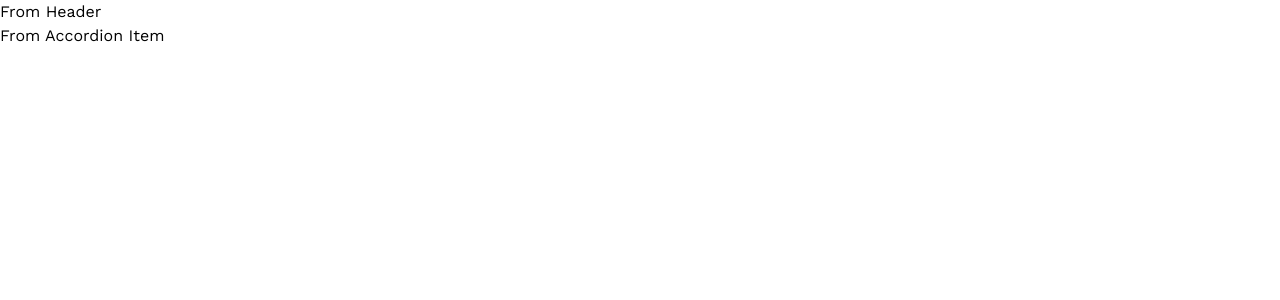
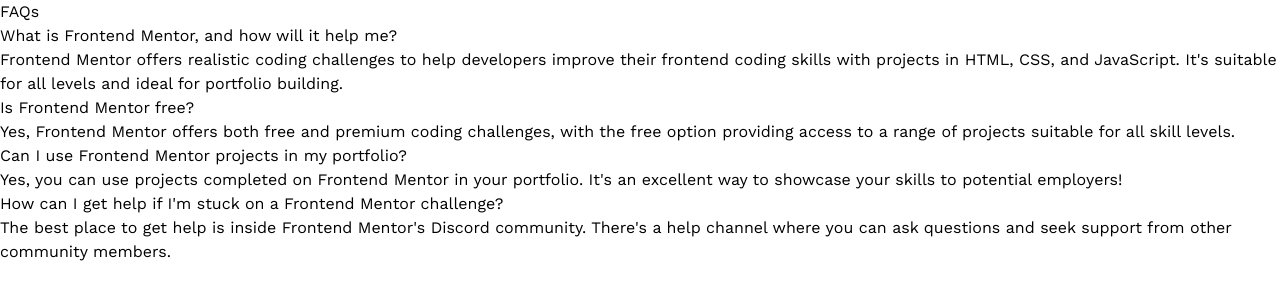
Before and after one commit to tOnski86/react-faq-accordion, a React (Vite) app: page / in a window 1280 px wide. Shown: the top 300 px of the page. Built offline with nearby package versions, Linux system fonts and the light colour scheme.

Commit message:
Implement custom hook useFetch

```diff
--- a/data/data.json
+++ b/data/data.json
@@ -1,17 +1,21 @@
 [
   {
+    "id": 1,
     "title": "What is Frontend Mentor, and how will it help me?",
     "text": "Frontend Mentor offers realistic coding challenges to help developers improve their frontend coding skills with projects in HTML, CSS, and JavaScript. It's suitable for all levels and ideal for portfolio building."
   },
   {
+    "id": 2,
     "title": "Is Frontend Mentor free?",
     "text": "Yes, Frontend Mentor offers both free and premium coding challenges, with the free option providing access to a range of projects suitable for all skill levels."
   },
   {
+    "id": 3,
     "title": "Can I use Frontend Mentor projects in my portfolio?",
     "text": "Yes, you can use projects completed on Frontend Mentor in your portfolio. It's an excellent way to showcase your skills to potential employers!"
   },
   {
+    "id": 4,
     "title": "How can I get help if I'm stuck on a Frontend Mentor challenge?",
     "text": "The best place to get help is inside Frontend Mentor's Discord community. There's a help channel where you can ask questions and seek support from other community members."
   }
--- a/src/App.jsx
+++ b/src/App.jsx
@@ -1,25 +1,15 @@
-import { useEffect, useState } from 'react';
-
 import Accordion from './components/Accordion';
 import Header from './components/Header';
 
+import useFetch from './utilities/useFetch';
+
 function App() {
-  const [state, setState] = useState([]);
-
-  useEffect(function () {
-    async function fetchData() {
-      const res = await fetch('./data/data.json');
-      const data = await res.json();
-      setState(data);
-    }
-
-    fetchData();
-  }, []);
+  const { content } = useFetch();
 
   return (
     <div>
       <Header />
-      <Accordion />
+      <Accordion content={content} />
     </div>
   );
 }
--- a/src/components/Accordion.jsx
+++ b/src/components/Accordion.jsx
@@ -1,7 +1,16 @@
+/* eslint-disable react/prop-types */
 import AccordionItem from './AccordionItem';
 
-function Accordion() {
-  return <AccordionItem />;
+function Accordion({ content }) {
+  return (
+    <div>
+      <ul>
+        {content.map(item => (
+          <AccordionItem item={item} key={item.id} />
+        ))}
+      </ul>
+    </div>
+  );
 }
 
 export default Accordion;
--- a/src/components/AccordionItem.jsx
+++ b/src/components/AccordionItem.jsx
@@ -1,5 +1,13 @@
-function AccordionItem() {
-  return <h1>From Accordion Item</h1>;
+/* eslint-disable react/prop-types */
+function AccordionItem({ item }) {
+  const { title, text } = item;
+
+  return (
+    <div>
+      <h2>{title}</h2>
+      <p>{text}</p>
+    </div>
+  );
 }
 
 export default AccordionItem;
--- a/src/components/Header.jsx
+++ b/src/components/Header.jsx
@@ -1,5 +1,5 @@
 function Header() {
-  return <h1>From Header</h1>;
+  return <h1>FAQs</h1>;
 }
 
 export default Header;
--- /dev/null
+++ b/src/utilities/useFetch.jsx
@@ -0,0 +1,19 @@
+import { useEffect, useState } from 'react';
+
+function useFetch() {
+  const [content, setContent] = useState([]);
+
+  useEffect(function () {
+    async function fetchData() {
+      const res = await fetch('./data/data.json');
+      const data = await res.json();
+      setContent(data);
+    }
+
+    fetchData();
+  }, []);
+
+  return { content };
+}
+
+export default useFetch;
```
